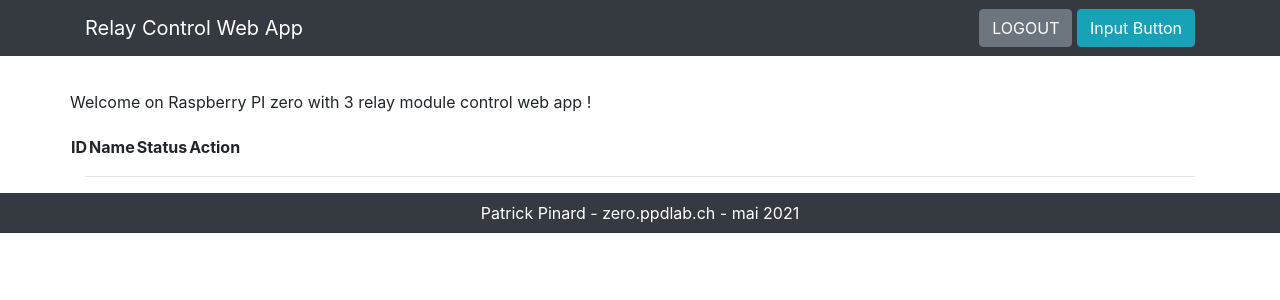
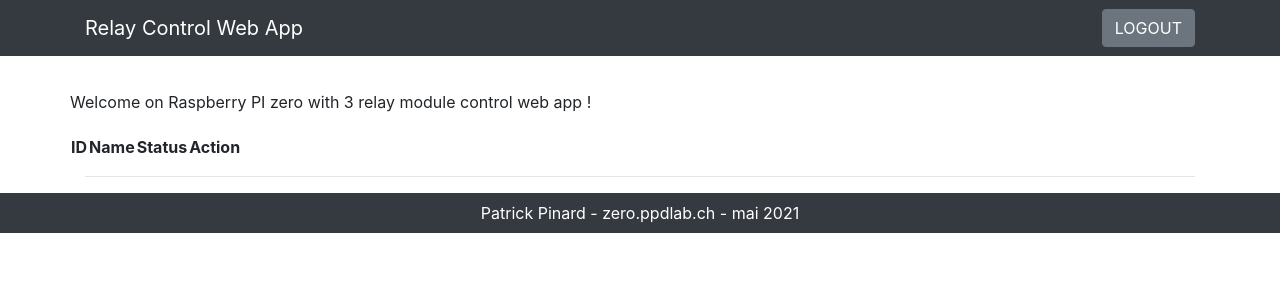
Before and after one commit to patrickpinard/relaybox, a Flask app: page / in a window 1280 px wide. Shown: the top 300 px of the page. Run offline with Flask 2, Linux system fonts and the light colour scheme; the visitor is signed in with stand-in values (Sample User, id 1); lists and menus that the app fills with data are empty; some libraries are stand-ins or nearby versions.

Commit message:
Update main.html

```diff
--- a/templates/main.html
+++ b/templates/main.html
@@ -14,7 +14,7 @@
   <script>
     function relocate_home()
     {
-         location.href = "zero.ppdlab.ch:8000";
+         location.href = "zero.ppdlab.ch:8000/";
     }
     </script>
 </head>
@@ -25,8 +25,7 @@
     <div class="container">
         <a class="navbar-brand" href="#"> Relay Control Web App </a>
         <form method="POST" action="logout" class="center-block">
-          <button name="LOGOUT" type="submit" class="btn btn-secondary" onclick="relocate_home()" value="logout"> LOGOUT </button>
-          <input type="button" class="btn btn-info" value="Input Button" onclick="relocate_home()">
+          <button name="LOGOUT" type="submit" class="btn btn-secondary" href="http://zero.ppdlab.ch:8000" onclick="relocate_home()" value="logout"> LOGOUT </button>
         </form>
 </nav>
 <!-- MAIN CONTENT -->
```
